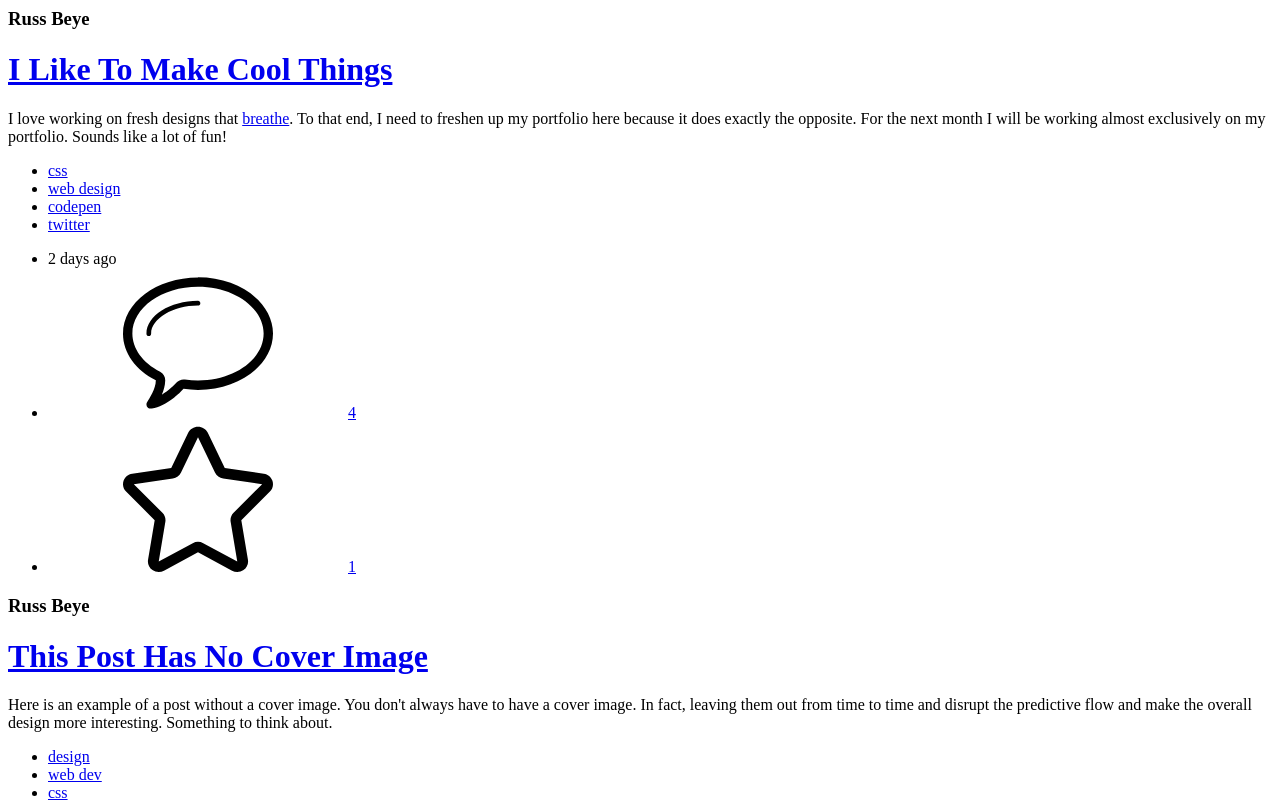
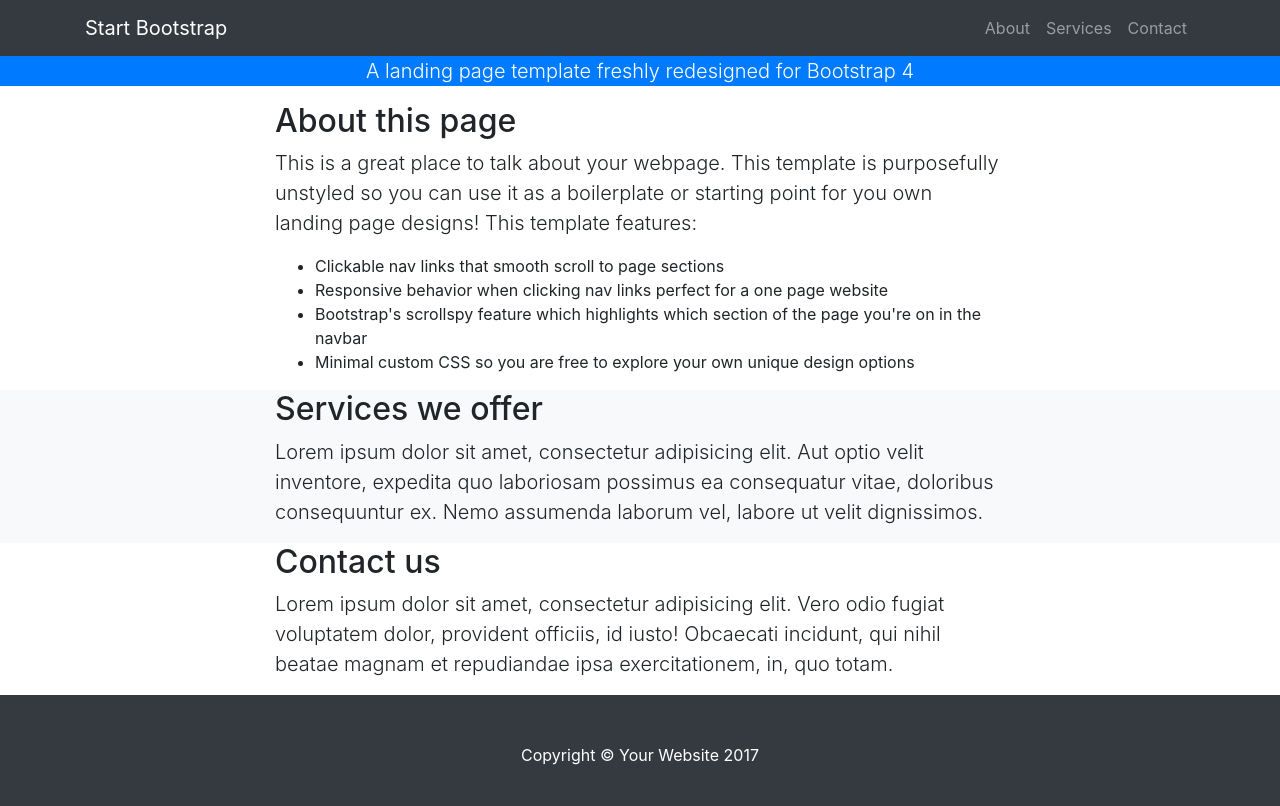
Before and after one commit to pavanesh2009/node-js, a website: page index.html in a window 1280 px wide. Shown: the top 806 px of the page. Drawn offline with nearby package versions, Linux system fonts and the light colour scheme.

Commit message:
Index.html integrated bootstrap

```diff
--- a/index.html
+++ b/index.html
@@ -1,121 +1,112 @@
-<svg display="none" version="1.1" xmlns="http://www.w3.org/2000/svg" xmlns:xlink="http://www.w3.org/1999/xlink">
-<defs>
-<symbol id="icon-bubble" viewBox="0 0 1024 1024">
-	<title>bubble</title>
-	<path class="path1" d="M512 224c8.832 0 16 7.168 16 16s-7.2 16-16 16c-170.464 0-320 89.728-320 192 0 8.832-7.168 16-16 16s-16-7.168-16-16c0-121.408 161.184-224 352-224zM512 64c-282.784 0-512 171.936-512 384 0 132.064 88.928 248.512 224.256 317.632 0 0.864-0.256 1.44-0.256 2.368 0 57.376-42.848 119.136-61.696 151.552 0.032 0 0.064 0 0.064 0-1.504 3.52-2.368 7.392-2.368 11.456 0 16 12.96 28.992 28.992 28.992 3.008 0 8.288-0.8 8.16-0.448 100-16.384 194.208-108.256 216.096-134.88 31.968 4.704 64.928 7.328 98.752 7.328 282.72 0 512-171.936 512-384s-229.248-384-512-384zM512 768c-29.344 0-59.456-2.24-89.472-6.624-3.104-0.512-6.208-0.672-9.28-0.672-19.008 0-37.216 8.448-49.472 23.36-13.696 16.672-52.672 53.888-98.72 81.248 12.48-28.64 22.24-60.736 22.912-93.824 0.192-2.048 0.288-4.128 0.288-5.888 0-24.064-13.472-46.048-34.88-56.992-118.592-60.544-189.376-157.984-189.376-260.608 0-176.448 200.96-320 448-320 246.976 0 448 143.552 448 320s-200.992 320-448 320z"></path>
-</symbol>
-<symbol id="icon-star" viewBox="0 0 1024 1024">
-	<title>star</title>
-	<path class="path1" d="M1020.192 401.824c-8.864-25.568-31.616-44.288-59.008-48.352l-266.432-39.616-115.808-240.448c-12.192-25.248-38.272-41.408-66.944-41.408s-54.752 16.16-66.944 41.408l-115.808 240.448-266.464 39.616c-27.36 4.064-50.112 22.784-58.944 48.352-8.8 25.632-2.144 53.856 17.184 73.12l195.264 194.944-45.28 270.432c-4.608 27.232 7.2 54.56 30.336 70.496 12.704 8.736 27.648 13.184 42.592 13.184 12.288 0 24.608-3.008 35.776-8.992l232.288-125.056 232.32 125.056c11.168 5.984 23.488 8.992 35.744 8.992 14.944 0 29.888-4.448 42.624-13.184 23.136-15.936 34.88-43.264 30.304-70.496l-45.312-270.432 195.328-194.944c19.296-19.296 25.92-47.52 17.184-73.12zM754.816 619.616c-16.384 16.32-23.808 39.328-20.064 61.888l45.312 270.432-232.32-124.992c-11.136-6.016-23.424-8.992-35.776-8.992-12.288 0-24.608 3.008-35.744 8.992l-232.32 124.992 45.312-270.432c3.776-22.56-3.648-45.568-20.032-61.888l-195.264-194.944 266.432-39.68c24.352-3.616 45.312-18.848 55.776-40.576l115.872-240.384 115.84 240.416c10.496 21.728 31.424 36.928 55.744 40.576l266.496 39.68-195.264 194.912z"></path>
-</symbol>
-</defs>
-</svg>
+<!DOCTYPE html>
+<html lang="en">
 
-<div class="blog-container">
+  <head>
 
-  <div class="blog-header">
-    <div class="blog-cover">
-      <div class="blog-author">
-        <h3>Russ Beye</h3>
+    <meta charset="utf-8">
+    <meta name="viewport" content="width=device-width, initial-scale=1, shrink-to-fit=no">
+    <meta name="description" content="">
+    <meta name="author" content="">
+
+    <title>Scrolling Nav - Start Bootstrap Template</title>
+
+    <!-- Bootstrap core CSS -->
+    <link href="vendor/bootstrap/css/bootstrap.min.css" rel="stylesheet">
+
+    <!-- Custom styles for this template -->
+    <link href="css/scrolling-nav.css" rel="stylesheet">
+
+  </head>
+
+  <body id="page-top">
+
+    <!-- Navigation -->
+    <nav class="navbar navbar-expand-lg navbar-dark bg-dark fixed-top" id="mainNav">
+      <div class="container">
+        <a class="navbar-brand js-scroll-trigger" href="#page-top">Start Bootstrap</a>
+        <button class="navbar-toggler" type="button" data-toggle="collapse" data-target="#navbarResponsive" aria-controls="navbarResponsive" aria-expanded="false" aria-label="Toggle navigation">
+          <span class="navbar-toggler-icon"></span>
+        </button>
+        <div class="collapse navbar-collapse" id="navbarResponsive">
+          <ul class="navbar-nav ml-auto">
+            <li class="nav-item">
+              <a class="nav-link js-scroll-trigger" href="#about">About</a>
+            </li>
+            <li class="nav-item">
+              <a class="nav-link js-scroll-trigger" href="#services">Services</a>
+            </li>
+            <li class="nav-item">
+              <a class="nav-link js-scroll-trigger" href="#contact">Contact</a>
+            </li>
+          </ul>
+        </div>
       </div>
-    </div>
-  </div>
+    </nav>
 
-  <div class="blog-body">
-    <div class="blog-title">
-      <h1><a href="#">I Like To Make Cool Things</a></h1>
-    </div>
-    <div class="blog-summary">
-      <p>I love working on fresh designs that <a href="https://www.youtube.com/watch?v=hANtM1vJvOo">breathe</a>. To that end, I need to freshen up my portfolio here because it does exactly the opposite. For the next month I will be working almost exclusively on my portfolio. Sounds like a lot of fun!</p>
-    </div>
-    <div class="blog-tags">
-      <ul>
-        <li><a href="#">css</a></li>
-        <li><a href="#">web design</a></li>
-        <li><a href="#">codepen</a></li>
-        <li><a href="https://twitter.com/russbeye">twitter</a></li>
-      </ul>
-    </div>
-  </div>
+    <header class="bg-primary text-white">
+      <div class="container text-center">
+        <h1>Welcome to Scrolling Nav</h1>
+        <p class="lead">A landing page template freshly redesigned for Bootstrap 4</p>
+      </div>
+    </header>
 
-  <div class="blog-footer">
-    <ul>
-      <li class="published-date">2 days ago</li>
-      <li class="comments"><a href="#"><svg class="icon-bubble"><use xlink:href="#icon-bubble"></use></svg><span class="numero">4</span></a></li>
-      <li class="shares"><a href="#"><svg class="icon-star"><use xlink:href="#icon-star"></use></svg><span class="numero">1</span></a></li>
-    </ul>
-  </div>
+    <section id="about">
+      <div class="container">
+        <div class="row">
+          <div class="col-lg-8 mx-auto">
+            <h2>About this page</h2>
+            <p class="lead">This is a great place to talk about your webpage. This template is purposefully unstyled so you can use it as a boilerplate or starting point for you own landing page designs! This template features:</p>
+            <ul>
+              <li>Clickable nav links that smooth scroll to page sections</li>
+              <li>Responsive behavior when clicking nav links perfect for a one page website</li>
+              <li>Bootstrap's scrollspy feature which highlights which section of the page you're on in the navbar</li>
+              <li>Minimal custom CSS so you are free to explore your own unique design options</li>
+            </ul>
+          </div>
+        </div>
+      </div>
+    </section>
 
-</div>
+    <section id="services" class="bg-light">
+      <div class="container">
+        <div class="row">
+          <div class="col-lg-8 mx-auto">
+            <h2>Services we offer</h2>
+            <p class="lead">Lorem ipsum dolor sit amet, consectetur adipisicing elit. Aut optio velit inventore, expedita quo laboriosam possimus ea consequatur vitae, doloribus consequuntur ex. Nemo assumenda laborum vel, labore ut velit dignissimos.</p>
+          </div>
+        </div>
+      </div>
+    </section>
 
-<div class="blog-container">
+    <section id="contact">
+      <div class="container">
+        <div class="row">
+          <div class="col-lg-8 mx-auto">
+            <h2>Contact us</h2>
+            <p class="lead">Lorem ipsum dolor sit amet, consectetur adipisicing elit. Vero odio fugiat voluptatem dolor, provident officiis, id iusto! Obcaecati incidunt, qui nihil beatae magnam et repudiandae ipsa exercitationem, in, quo totam.</p>
+          </div>
+        </div>
+      </div>
+    </section>
 
-  <div class="blog-header">
-    <div class="blog-author--no-cover">
-        <h3>Russ Beye</h3>
-    </div>
-  </div>
+    <!-- Footer -->
+    <footer class="py-5 bg-dark">
+      <div class="container">
+        <p class="m-0 text-center text-white">Copyright &copy; Your Website 2017</p>
+      </div>
+      <!-- /.container -->
+    </footer>
 
-  <div class="blog-body">
-    <div class="blog-title">
-      <h1><a href="#">This Post Has No Cover Image</a></h1>
-    </div>
-    <div class="blog-summary">
-      <p>Here is an example of a post without a cover image. You don't always have to have a cover image. In fact, leaving them out from time to time and disrupt the predictive flow and make the overall design more interesting. Something to think about.</p>
-    </div>
-    <div class="blog-tags">
-      <ul>
-        <li><a href="#">design</a></li>
-        <li><a href="#">web dev</a></li>
-        <li><a href="#">css</a></li>
-      </ul>
-    </div>
-  </div>
+    <!-- Bootstrap core JavaScript -->
+    <script src="vendor/jquery/jquery.min.js"></script>
+    <script src="vendor/bootstrap/js/bootstrap.bundle.min.js"></script>
 
-  <div class="blog-footer">
-    <ul>
-      <li class="published-date">12 days ago</li>
-      <li class="comments"><a href="#"><svg class="icon-bubble"><use xlink:href="#icon-bubble"></use></svg><span class="numero">8</span></a></li>
-      <li class="shares"><a href="#"><svg class="icon-star"><use xlink:href="#icon-star"></use></svg><span class="numero">3</span></a></li>
-    </ul>
-  </div>
+    <!-- Plugin JavaScript -->
+    <script src="vendor/jquery-easing/jquery.easing.min.js"></script>
 
-</div>
+    <!-- Custom JavaScript for this theme -->
+    <script src="js/scrolling-nav.js"></script>
 
-<div class="blog-container">
+  </body>
 
-  <div class="blog-header">
-    <div class="blog-author--no-cover">
-        <h3>Russ Beye</h3>
-    </div>
-  </div>
-
-  <div class="blog-body">
-      <video class="video-body" controls poster="http://artbees.net/themes/jupiter-demo/wp-content/uploads/2013/10/home-vid-img.jpg" id="bgvid">
-        <source src="http://artbees.net/themes/jupiter-demo/wp-content/uploads/2013/10/homepage.webm" type="video/webm">
-        <source src="http://artbees.net/themes/jupiter-demo/wp-content/uploads/2013/10/shutterstock_v3702740_4.m4v" type="video/mp4">
-      </video>
-    <div class="blog-title">
-      <h1><a href="#">A Video Based Blog Post</a></h1>
-    </div>
-    <div class="blog-tags">
-      <ul>
-        <li><a href="#">video</a></li>
-        <li><a href="#">embed</a></li>
-        <li><a href="#">what</a></li>
-      </ul>
-    </div>
-  </div>
-
-  <div class="blog-footer">
-    <ul>
-      <li class="published-date">1 month ago</li>
-      <li class="comments"><a href="#"><svg class="icon-bubble"><use xlink:href="#icon-bubble"></use></svg><span class="numero">12</span></a></li>
-      <li class="shares"><a href="#"><svg class="icon-star"><use xlink:href="#icon-star"></use></svg><span class="numero">6</span></a></li>
-    </ul>
-  </div>
-
-</div>
-
-<script type="text/javascript" src="//use.typekit.net/wtt0gtr.js"></script>
-<script type="text/javascript">try{Typekit.load();}catch(e){}</script>
+</html>
```
